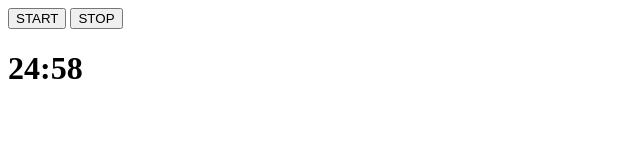
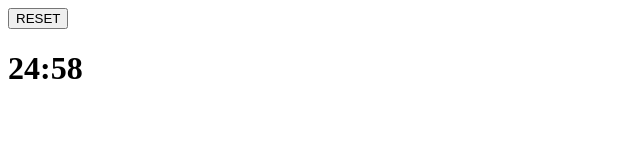
Before and after one commit to Holstein30/NeoDoro, a plain HTML site: page index.html in a window 1280 px wide. Both pictures are taken after a click on the button "START". Shown: the whole page, without its empty margins (0-640 px from the left). Drawn offline with Linux system fonts and the light colour scheme.

Commit message:
Timer Controls - stop removed - start -> reset transition

```diff
--- a/index.html
+++ b/index.html
@@ -13,7 +13,6 @@
     <div class="timer">
         <div class="timer__controls">
             <button class="timer__button">START</button>
-            <button class="timer__button">STOP</button>
         </div>
     </div>
     <div class="display">
--- a/index.js
+++ b/index.js
@@ -6,7 +6,7 @@ const displayTimer = document.querySelector('.display__time-left');
 const timerControls = document.querySelector('.timer__controls');
 const timerButton = document.querySelector('.timer__button');
 
-let timer = () => {
+let timer = stop => {
     clearInterval(countdown);
 
     const now = Date.now();
@@ -34,5 +34,7 @@ let displayTimeLeft = timeLeft => {
 
 timerControls.addEventListener('click', e => {
     e.preventDefault();
+    displayTimer.textContent = '25:00';
+    timerButton.textContent = 'RESET';
     timer();
 });
```
